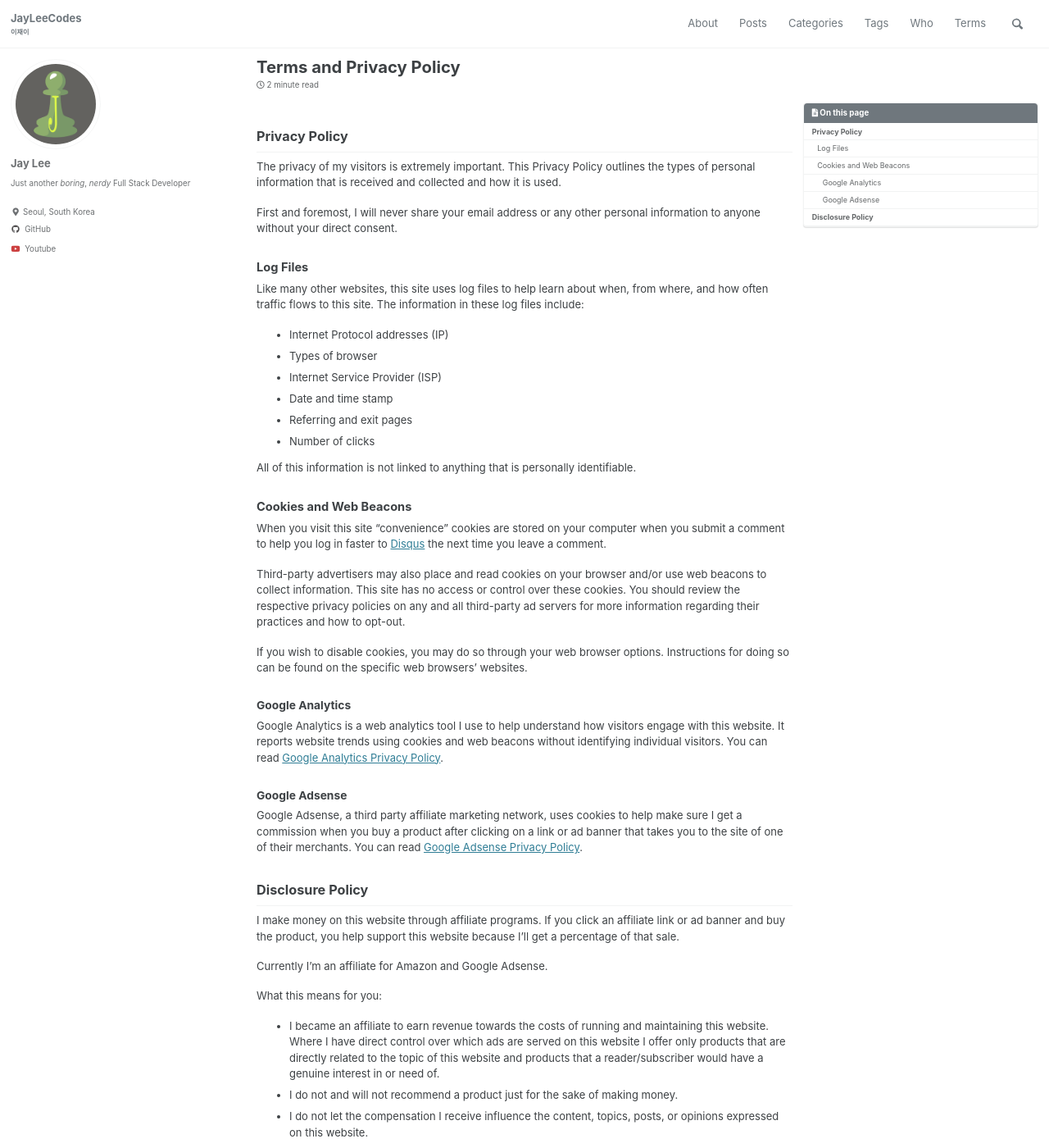
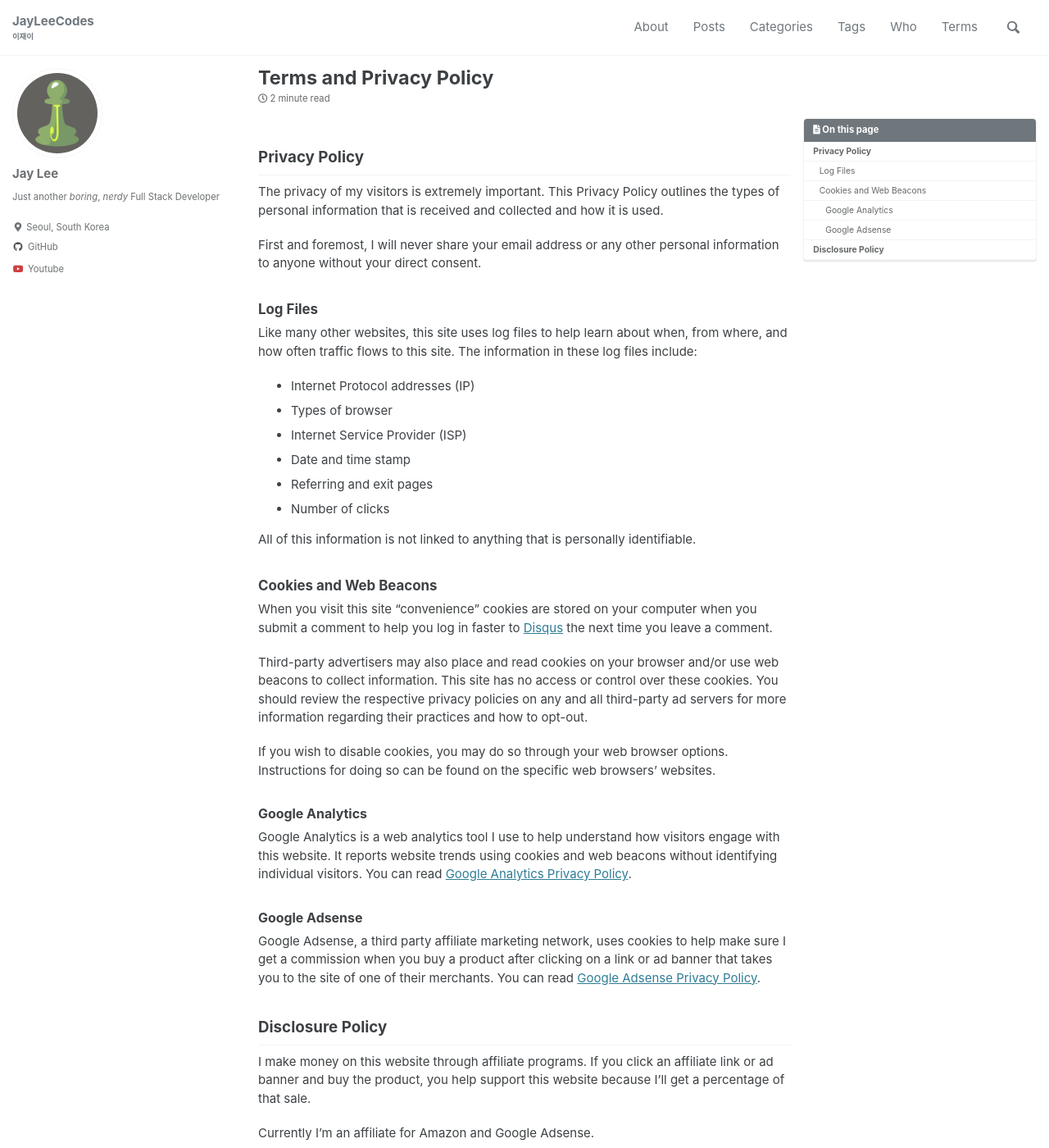
Before and after one commit to jinlee487/jinlee487.github.io, a Jekyll site: the page built from _pages/terms.md, in a window 1280 px wide and 1400 px high. Shown: the whole window at 82% size. Built offline with Jekyll 4.4.1, drawn with Linux system fonts in a browser that asks for light colours; cached includes are drawn as plain includes.

Commit message:
update font size

```diff
--- a/_sass/minimal-mistakes/_reset.scss
+++ b/_sass/minimal-mistakes/_reset.scss
@@ -11,18 +11,18 @@ html {
   font-size: 16px;
 
   @include breakpoint($medium) {
-    font-size: 13px;
+    font-size: 15px;
     //font-size: 18px;
   }
 
   @include breakpoint($large) {
     // font-size: 20px;
-    font-size: 15;
+    font-size: 18;
   }
 
   @include breakpoint($x-large) {
     //font-size: 22px;
-    font-size: 18;
+    font-size: 20;
   }
 
   -webkit-text-size-adjust: 100%;
```
